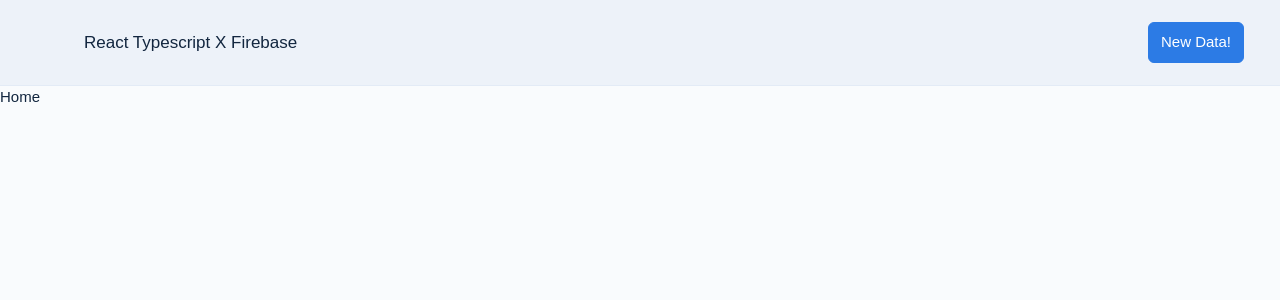
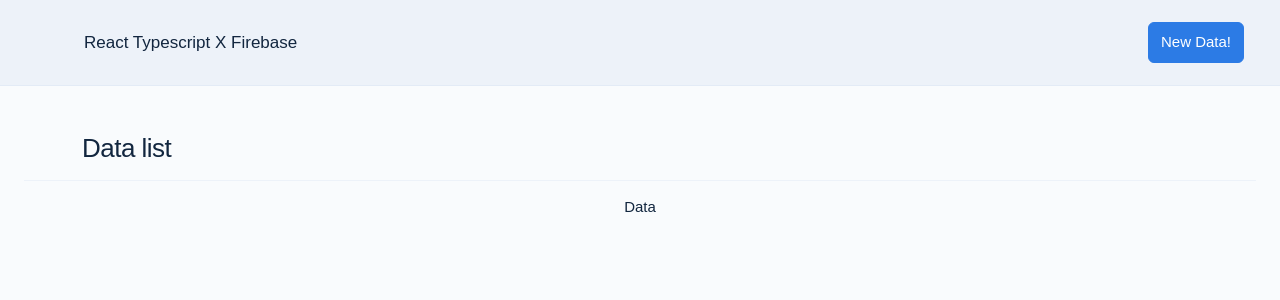
Before and after one commit to alvinarrazy/react-ts-firebase, a React (Create React App) app: page / in a window 1280 px wide. Shown: the top 300 px of the page. Built offline with nearby package versions, Linux system fonts and the light colour scheme; a web font is replaced by a local one.

Commit message:
added redux

```diff
--- a/package.json
+++ b/package.json
@@ -10,14 +10,17 @@
     "@types/node": "^16.7.13",
     "@types/react": "^18.0.0",
     "@types/react-dom": "^18.0.0",
+    "@types/react-redux": "^7.1.24",
     "@types/react-router-dom": "^5.3.3",
     "bootstrap": "^5.2.1",
     "firebase": "^9.10.0",
     "react": "^18.2.0",
     "react-bootstrap": "^2.5.0",
     "react-dom": "^18.2.0",
+    "react-redux": "^8.0.4",
     "react-router-dom": "5.2.0",
     "react-scripts": "5.0.1",
+    "redux-thunk": "^2.4.1",
     "typescript": "^4.4.2",
     "web-vitals": "^2.1.0"
   },
--- a/src/components/Navbar/Navbar.tsx
+++ b/src/components/Navbar/Navbar.tsx
@@ -1,6 +1,7 @@
 import React from 'react'
 import { Navbar, Container, Nav, Button } from 'react-bootstrap'
 import { Link } from 'react-router-dom'
+import NewDataButton from './components/NewDataButton'
 
 export default function NavigationBar() {
     return (
@@ -11,9 +12,7 @@ export default function NavigationBar() {
                 <Navbar.Collapse style={{ marginRight: 0 }} id="basic-navbar-nav">
                     <Nav className="me-auto align-items-center">
                         {/* <Link className='nav-link' to="/">Assignment List</Link> */}
-                        <Link className='nav-link ml-4' to="/new">
-                            <Button variant="primary">New Data!</Button>
-                        </Link>
+<NewDataButton/>
                     </Nav>
                 </Navbar.Collapse>
             </Container>
--- /dev/null
+++ b/src/components/Navbar/components/NewDataButton.tsx
@@ -0,0 +1,16 @@
+import React from "react";
+import { Button } from "react-bootstrap";
+import { Link } from "react-router-dom";
+
+function NewDataButton() {
+
+
+
+  return (
+    <Link className="nav-link ml-4" to="/new">
+      <Button variant="primary">New Data!</Button>
+    </Link>
+  );
+}
+
+export default NewDataButton;
--- a/src/pages/Home/Home.tsx
+++ b/src/pages/Home/Home.tsx
@@ -1,9 +1,36 @@
 import React from 'react'
+import { Button, Container, Table } from 'react-bootstrap'
 
 function Home() {
   return (
-    <div>Home</div>
-  )
+    <Container fluid className='p-4 home-container'>
+    <Container className='mt-4'>
+      <h1>Data list</h1>
+    </Container>
+    <Table >
+      <thead className='text-center'>
+        <tr>
+          <td className='col'>
+            Data
+          </td>
+        </tr>
+      </thead>
+      {/* {
+        !!agendas ?
+          <tbody>
+            {
+
+            }
+          </tbody>
+          :
+          <tr className='text-muted text-center'>
+            <td colSpan={4}>
+              No assigment
+            </td>
+          </tr>
+      } */}
+    </Table>
+  </Container>  )
 }
 
 export default Home
```
Also changed, not shown: redux/constants/index.ts (added, +7 -0 lines), redux/reducers/dataReducer.ts (added, +16 -0 lines), redux/reducers/store.ts (added, +29 -0 lines), 1 other file (tests, documents, lock files or other folders).
